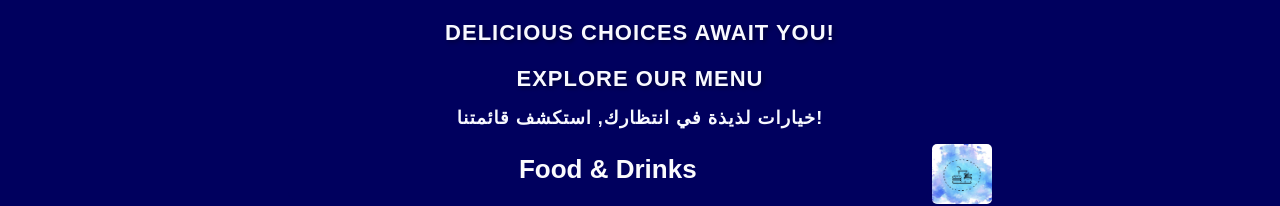
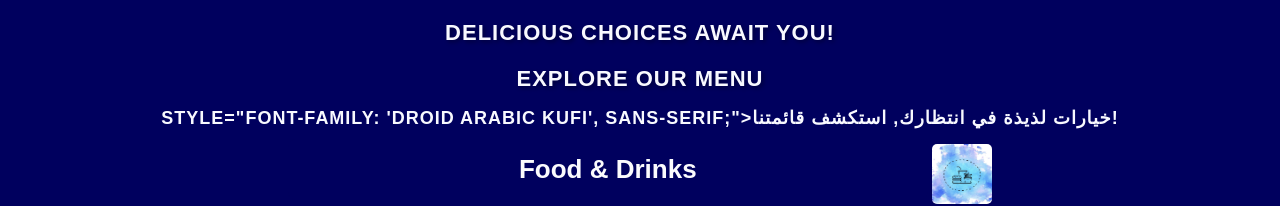
Before and after one commit to Suha309/businessDay-Menu, a plain HTML site: page menu.html in a window 1280 px wide. Shown: the top 206 px of the page. Drawn offline with Linux system fonts and the light colour scheme.

Commit message:
Update menu.html

```diff
--- a/menu.html
+++ b/menu.html
@@ -180,7 +180,7 @@
     <h1> Delicious Choices Await You!</h1>
     <h1> Explore Our Menu</h1>
     <div>
-    <h1-1 style="font-family: 'Droid Arabic Kufi', sans-serif;">خيارات لذيذة في انتظارك, استكشف قائمتنا! </h1-1>
+    <h1-1> style="font-family: 'Droid Arabic Kufi', sans-serif;">خيارات لذيذة في انتظارك, استكشف قائمتنا! </h1-1>
     </div>
 
 
```
